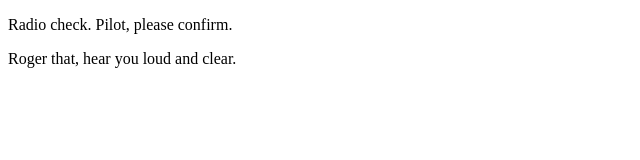
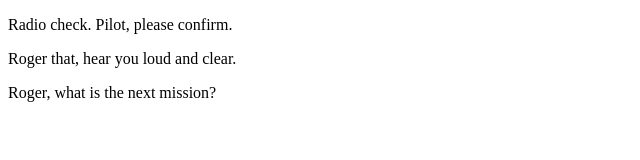
Before and after one commit to JarrellJohnson31/Studio13, a plain HTML site: page index.html in a window 1280 px wide. Shown: the whole page, without its empty margins (0-640 px from the left). Drawn offline with Linux system fonts and the light colour scheme.

Commit message:
Pilot and Control

```diff
--- a/index.html
+++ b/index.html
@@ -3,5 +3,6 @@
    <body>
       <p>Radio check. Pilot, please confirm.</p>
       <p>Roger that, hear you loud and clear.</p>
+      <p>Roger, what is the next mission?</p>
    </body>
 </html>
```
